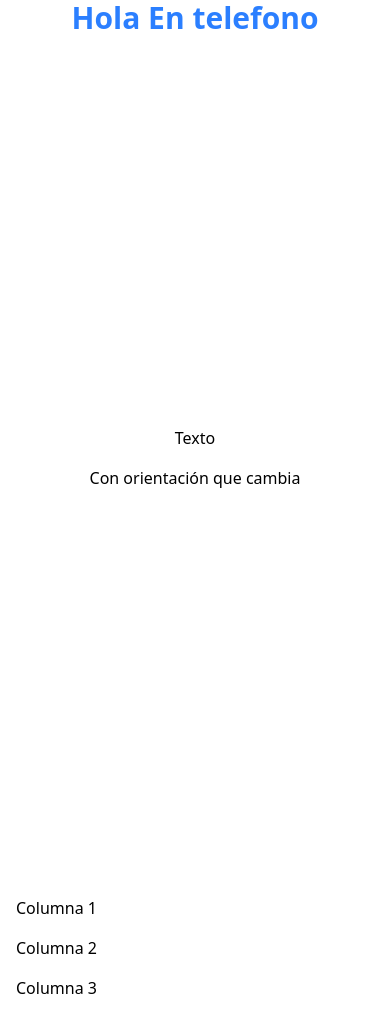
After one commit to juanert/curso23, a PHP site: page /Tailwind/practica/responsive.html in a window 390 px wide. The commit adds this page. Run offline with PHP 8.4, Linux system fonts and the light colour scheme.

Commit message:
Add responsive example and update styles for Tailwind
Added a new responsive.html example demonstrating responsive layouts with Tailwind CSS. Updated styles.css to include new utility classes for colors, layout, and responsive breakpoints, and removed some unused or redundant classes. Modified tailwind.css to define a custom 4k breakpoint.

```diff
--- /dev/null
+++ b/Tailwind/practica/responsive.html
@@ -0,0 +1,27 @@
+<!DOCTYPE html>
+<html lang="en">
+  <head>
+    <meta charset="UTF-8" />
+    <meta name="viewport" content="width=device-width, initial-scale=1.0" />
+    <title>Document</title>
+    <link rel="stylesheet" href="./../styles.css">
+  </head>
+  <body>
+    <h1 class="text-3xl text-center text-blue-500 font-bold">
+      Hola
+      <span class="lg:hidden">En telefono</span>
+      <span class="hidden lg:inline">En computadora</span>
+    </h1>
+    <div
+      class="flex flex-col lg:flex-row items-center justify-center gap-4 h-screen"
+    >
+      <p>Texto</p>
+      <p>Con orientación que cambia</p>
+    </div>
+    <div class="grid grid-cols-1 lg:grid-cols-3 gap-4 p-4 overflow-">
+      <p>Columna 1</p>
+      <p>Columna 2</p>
+      <p>Columna 3</p>
+    </div>
+  </body>
+</html>
--- a/Tailwind/styles.css
+++ b/Tailwind/styles.css
@@ -7,10 +7,13 @@
       "Segoe UI Emoji", "Segoe UI Symbol", "Noto Color Emoji";
     --font-mono: ui-monospace, SFMono-Regular, Menlo, Monaco, Consolas, "Liberation Mono",
       "Courier New", monospace;
+    --color-red-500: oklch(63.7% 0.237 25.331);
     --color-red-600: oklch(57.7% 0.245 27.325);
     --color-orange-950: oklch(26.6% 0.079 36.259);
+    --color-yellow-500: oklch(79.5% 0.184 86.047);
     --color-yellow-600: oklch(68.1% 0.162 75.834);
     --color-green-600: oklch(62.7% 0.194 149.214);
+    --color-blue-500: oklch(62.3% 0.214 259.815);
     --color-gray-200: oklch(92.8% 0.006 264.531);
     --color-zinc-600: oklch(44.2% 0.017 285.786);
     --color-zinc-800: oklch(27.4% 0.006 286.033);
@@ -450,11 +411,8 @@
   .py-\[10px\] {
     padding-block: 10px;
   }
-  .pr-32 {
-    padding-right: calc(var(--spacing) * 32);
-  }
-  .pr-62 {
-    padding-right: calc(var(--spacing) * 62);
+  .text-center {
+    text-align: center;
   }
   .text-2xl {
     font-size: var(--text-2xl);
@@ -550,14 +484,14 @@
   .text-black {
     color: var(--color-black);
   }
+  .text-blue-500 {
+    color: var(--color-blue-500);
+  }
   .text-gray-200 {
     color: var(--color-gray-200);
   }
   .text-neutral-400 {
     color: var(--color-neutral-400);
-  }
-  .text-neutral-500 {
-    color: var(--color-neutral-500);
   }
   .text-neutral-600 {
     color: var(--color-neutral-600);
@@ -629,9 +573,29 @@
       display: none;
     }
   }
+  .lg\:inline {
+    @media (width >= 64rem) {
+      display: inline;
+    }
+  }
   .lg\:grid-cols-2 {
     @media (width >= 64rem) {
       grid-template-columns: repeat(2, minmax(0, 1fr));
+    }
+  }
+  .lg\:grid-cols-3 {
+    @media (width >= 64rem) {
+      grid-template-columns: repeat(3, minmax(0, 1fr));
+    }
+  }
+  .lg\:grid-rows-\[80px_1fr_80px\] {
+    @media (width >= 64rem) {
+      grid-template-rows: 80px 1fr 80px;
+    }
+  }
+  .lg\:flex-row {
+    @media (width >= 64rem) {
+      flex-direction: row;
     }
   }
   .lg\:pr-62 {
--- a/Tailwind/tailwind.css
+++ b/Tailwind/tailwind.css
@@ -1 +1,5 @@
 @import "tailwindcss";
+
+@theme {
+  --breakpoint-4k: 30rem;
+}
```
Also changed, not shown: other parts of Tailwind/styles.css (+29 -85 lines).
